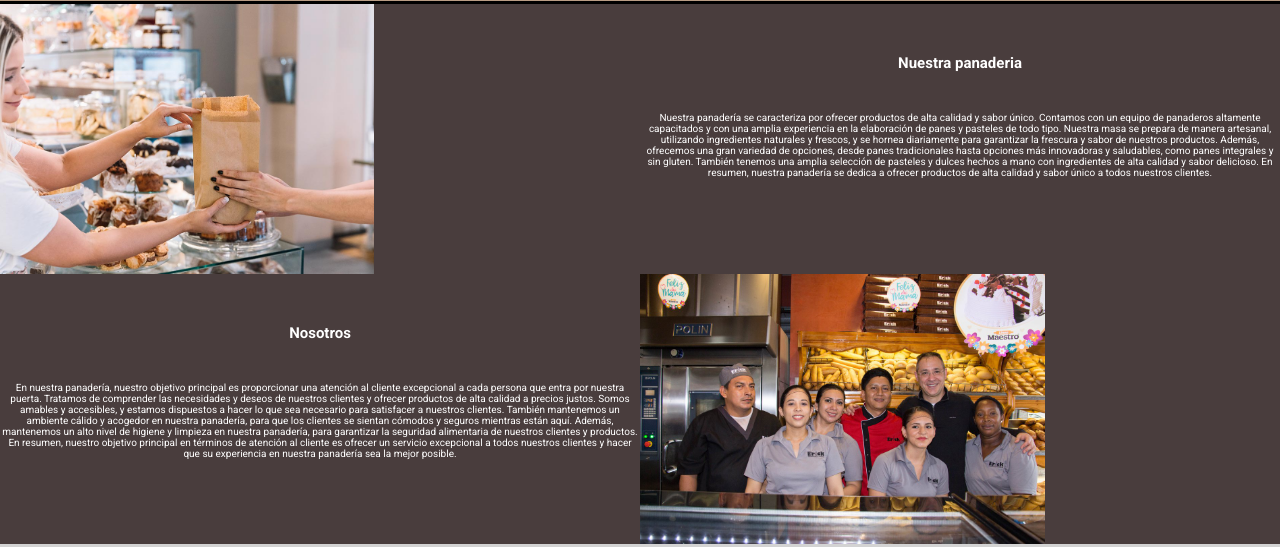
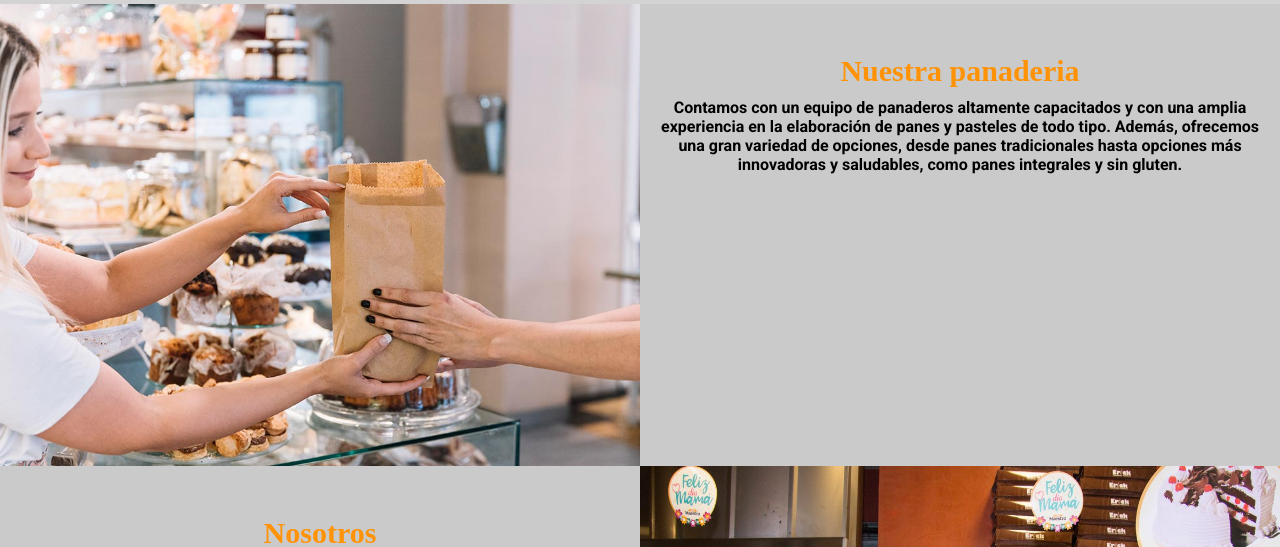
Before and after one commit to NaimMusa/panaderia-san-antonio, a plain HTML site: page pages/sobre-nosotros.html in a window 1280 px wide. Shown: the part 251-798 px from the top of the page. Drawn offline with nearby package versions, Linux system fonts and the light colour scheme.

Commit message:
sobre nosotros terminado

```diff
--- a/css/styles.css
+++ b/css/styles.css
@@ -34,6 +34,15 @@ body{
     grid-template-columns: 1fr;
 }
 
+#sobre__body{
+    display: grid;
+    grid-template-areas:
+    "header"
+    "sobre"
+    "footer";
+    grid-template-columns: 1;
+}
+
 /*header*/
 header{
     background-image: url(../img/diseño-head.png);
@@ -52,8 +61,7 @@ header{
 }
 
 #head-sobre{
-    position: static;
-    margin-bottom: 0rem;
+    position: fixed;
 }
 .logo{
     height: 20rem;
@@ -65,7 +73,7 @@ header{
     list-style: none;
     align-items: center;
     gap: 5rem;
-    font-size: 2rem;
+    font-size: 1.65rem;
     margin: 1.3rem;
 }
 
@@ -149,11 +157,13 @@ height: 8rem;
     display: grid;
     grid-template-columns: 1fr 1fr;
     grid-template-rows: 1fr 1fr;
-    background-color: #493d3d;
+    background-color: #cacaca;
+    grid-area: sobre;
+    margin-top: 25.5rem;
 }
 
 #sobre img{
-    height: 27rem;
+    min-height: 100%;
 }
 
 #sobre div{
@@ -164,14 +174,26 @@ height: 8rem;
 .textos{
     display: flex;
     flex-direction: column;
-    gap: 4rem;
     color: white;
+}
+
+.textos p{
+    font-size: 1.6rem;
+    padding: 1rem;
+    color: rgb(0, 0, 0);
+    font-weight: bold;
+}
+
+.textos h2{
+    font-family:'Noto Serif Toto', serif ;
+    font-size: 3rem;
+    color: rgb(255, 147, 5);
 }
 
 /*footer*/
 footer{
     grid-area: footer;
-    font-size: 1.5rem;
+    font-size: 1.4rem;
 }
 
 .contactanos {
--- a/pages/sobre-nosotros.html
+++ b/pages/sobre-nosotros.html
@@ -8,9 +8,10 @@
     <link rel="stylesheet" href="../css/styles.css">
     <link rel="preconnect" href="https://fonts.googleapis.com"><link rel="preconnect" href="https://fonts.gstatic.com" crossorigin><link href="https://fonts.googleapis.com/css2?family=Roboto:wght@400;700&display=swap" rel="stylesheet">
     <link rel="preconnect" href="https://fonts.googleapis.com"><link rel="preconnect" href="https://fonts.gstatic.com" crossorigin><link href="https://fonts.googleapis.com/css2?family=Noto+Serif+Toto&display=swap" rel="stylesheet">
+    <link rel="stylesheet" href="https://cdnjs.cloudflare.com/ajax/libs/animate.css/4.1.1/animate.min.css">
     <title>Sobre nosotros - Panadería San Antonio</title>
 </head>
-<body>
+<body id="sobre__body">
 
     <header id="head-sobre">
         <a href="index.html">
@@ -44,19 +45,19 @@
     </header>
 
     <section id="sobre">
-        <img src="../img/atencion.jpg" alt="foto de atencion">
+        <img src="../img/atencion.jpg" alt="foto de atencion" class=" wow animate__animated animate__fadeInBottomLeft">
 
-        <div class="textos">
-        <h2>Nuestra panaderia</h2>
-        <p>Nuestra panadería se caracteriza por ofrecer productos de alta calidad y sabor único. Contamos con un equipo de panaderos altamente capacitados y con una amplia experiencia en la elaboración de panes y pasteles de todo tipo. Nuestra masa se prepara de manera artesanal, utilizando ingredientes naturales y frescos, y se hornea diariamente para garantizar la frescura y sabor de nuestros productos. Además, ofrecemos una gran variedad de opciones, desde panes tradicionales hasta opciones más innovadoras y saludables, como panes integrales y sin gluten. También tenemos una amplia selección de pasteles y dulces hechos a mano con ingredientes de alta calidad y sabor delicioso. En resumen, nuestra panadería se dedica a ofrecer productos de alta calidad y sabor único a todos nuestros clientes.</p>
+        <div class="wow textos animate__animated animate__bounceInDown animate__slower">
+        <h2 class="">Nuestra panaderia</h2>
+        <p>Contamos con un equipo de panaderos altamente capacitados y con una amplia experiencia en la elaboración de panes y pasteles de todo tipo. Además, ofrecemos una gran variedad de opciones, desde panes tradicionales hasta opciones más innovadoras y saludables, como panes integrales y sin gluten.</p>
         </div>
 
-        <div class="textos">
+        <div class="wow textos animate__animated animate__bounceInDown animate__slower">
         <h2>Nosotros</h2>
-        <p>En nuestra panadería, nuestro objetivo principal es proporcionar una atención al cliente excepcional a cada persona que entra por nuestra puerta. Tratamos de comprender las necesidades y deseos de nuestros clientes y ofrecer productos de alta calidad a precios justos. Somos amables y accesibles, y estamos dispuestos a hacer lo que sea necesario para satisfacer a nuestros clientes. También mantenemos un ambiente cálido y acogedor en nuestra panadería, para que los clientes se sientan cómodos y seguros mientras están aquí. Además, mantenemos un alto nivel de higiene y limpieza en nuestra panadería, para garantizar la seguridad alimentaria de nuestros clientes y productos. En resumen, nuestro objetivo principal en términos de atención al cliente es ofrecer un servicio excepcional a todos nuestros clientes y hacer que su experiencia en nuestra panadería sea la mejor posible.</p>
+        <p>En nuestra panadería, nuestro objetivo principal es proporcionar una atención al cliente excepcional a cada persona que entra por nuestra puerta. Somos amables y accesibles, y estamos dispuestos a hacer lo que sea necesario para satisfacer a nuestros clientes. Además, mantenemos un alto nivel de higiene y limpieza, para garantizar la seguridad alimentaria de nuestros clientes y productos.</p>
         </div>
 
-        <img src="../img/nosotros.jpg" alt="">
+        <img src="../img/nosotros.jpg" alt="foto de nosotros" class="wow animate__animated animate__fadeInBottomLeft">
     </section>
 
     <footer>
```
